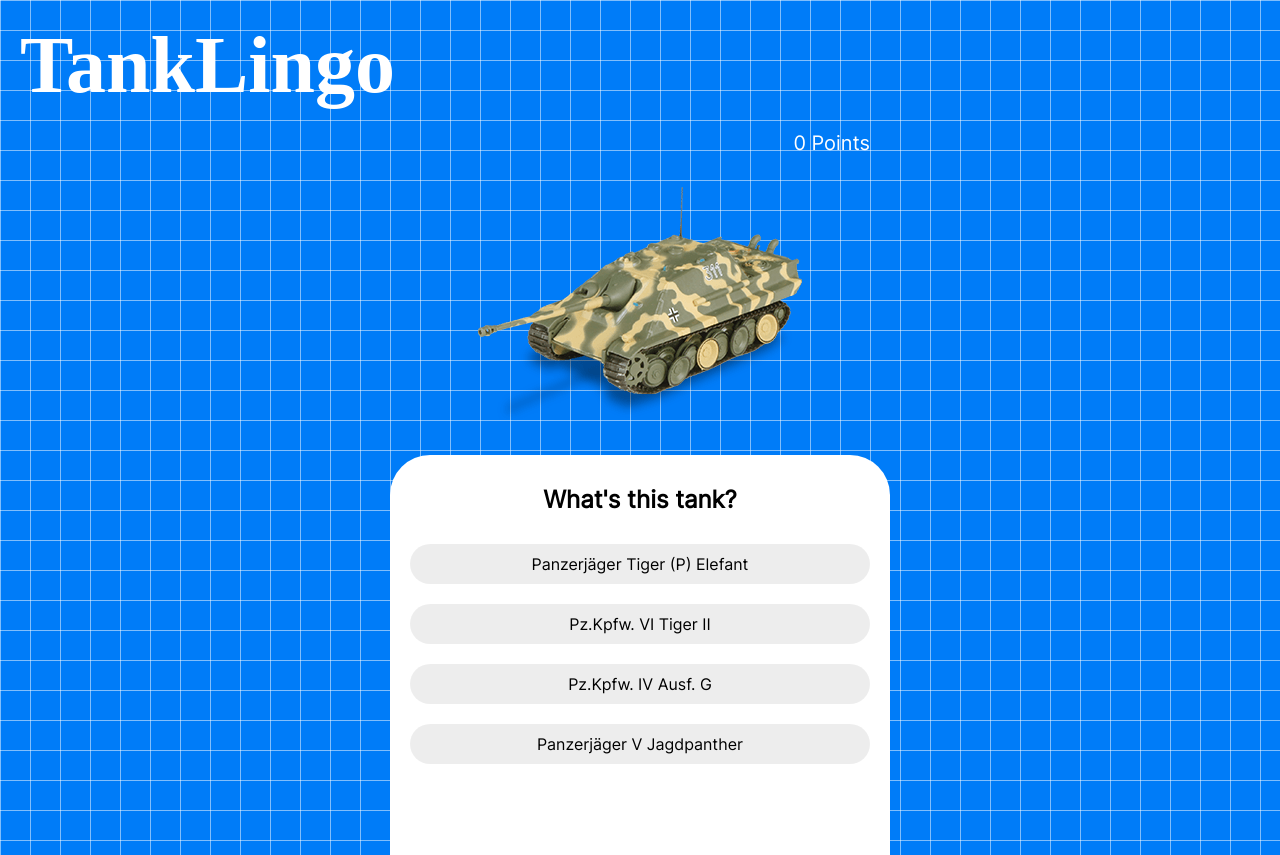
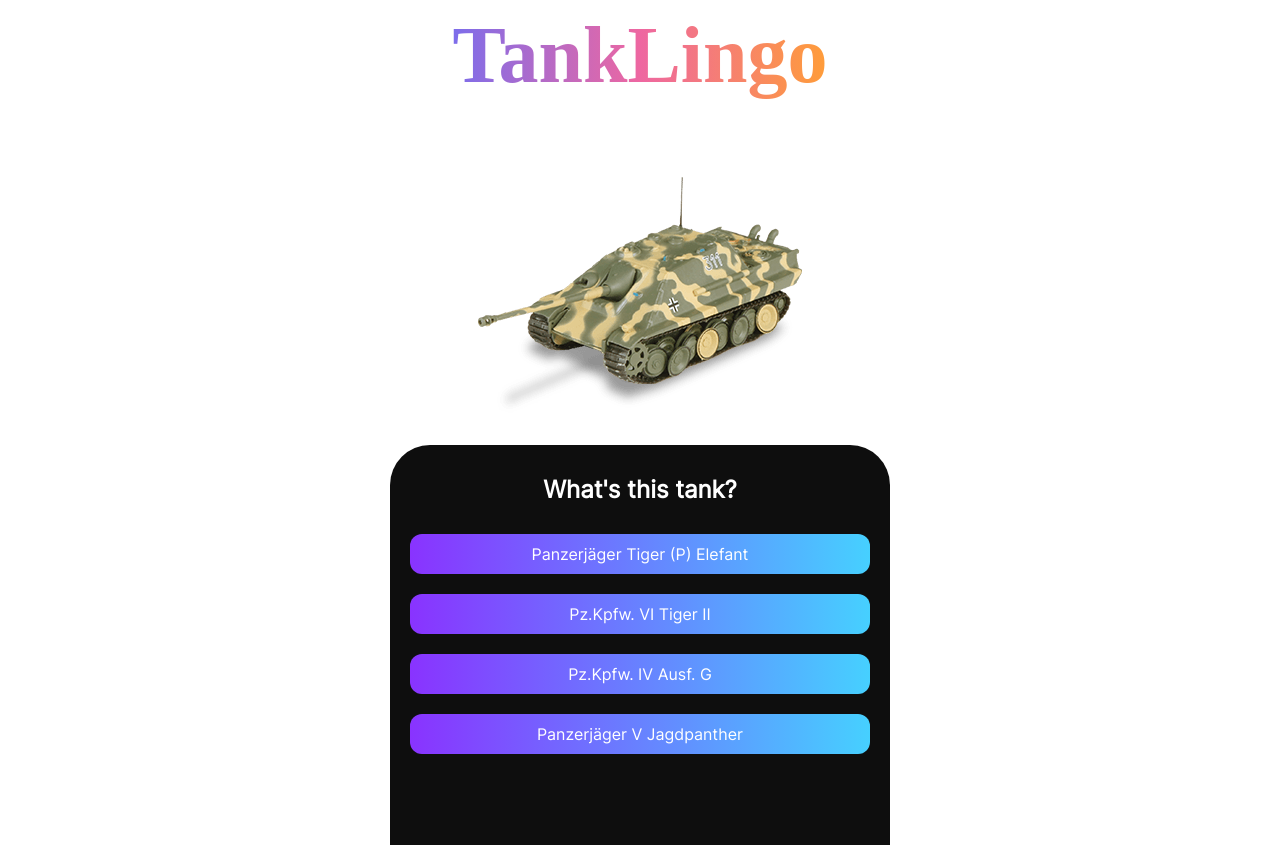
Before and after one commit to ssebastianoo/TankLingo, a Svelte app: page / in a window 1280 px wide. Built offline with nearby package versions, Linux system fonts and the light colour scheme; a web font is replaced by a local one.

Commit message:
new colors

```diff
--- a/index.html
+++ b/index.html
@@ -74,12 +74,12 @@
             sizes="16x16"
             href="/icons/web/favicon-16x16.png"
         />
-        <meta name="msapplication-TileColor" content="#007cf8" />
+        <meta name="msapplication-TileColor" content="#0e0e0e" />
         <meta
             name="msapplication-TileImage"
             content="/icons/web/ms-icon-144x144.png"
         />
-        <meta name="theme-color" content="#007cf8" />
+        <meta name="theme-color" content="#0e0e0e" />
         <!-- Primary Meta Tags -->
         <meta name="title" content="TankLingo" />
         <meta
--- a/src/App.svelte
+++ b/src/App.svelte
@@ -2,10 +2,7 @@
     import { onMount } from "svelte";
     import tanks from "./tanks.json";
 
-    type Tank = {
-        name: string;
-        file: string;
-    };
+    const production = import.meta.env.MODE === "production";
 
     $: correctTank = null;
     $: allTanks = null;
@@ -46,6 +43,7 @@
         askTank();
         loaded = true;
 
+        if (production) {
             if ("serviceWorker" in navigator) {
                 navigator.serviceWorker
                     .register("/service-worker.js", {
@@ -55,35 +53,42 @@
                         registration.update();
                     });
             }
+        }
     });
 
+    let canClick = true;
+
     function checkClick(e) {
+        if (canClick) {
             if (e.target.dataset.name === correctTank.name) {
-            e.target.style.backgroundColor = "#75ff6e";
+                e.target.style.background = "#75ff6e";
                 points++;
             } else {
-            e.target.style.backgroundColor = "#ff7a59";
+                e.target.style.background = "#ff7a59";
                 showCorrectOne = true;
                 points--;
             }
+            canClick = false;
             setTimeout(() => {
-            e.target.style.backgroundColor = "";
+                e.target.style.background = "";
                 showCorrectOne = false;
                 askTank();
+                canClick = true;
             }, 1000);
+        }
     }
 </script>
 
 <main>
-    <header>
-        <h1>TankLingo</h1>
-    </header>
     {#if !loaded}
         <p>loading...</p>
     {:else}
         <div class="parent">
             <div class="container">
                 <div class="top">
+                    <header>
+                        <h1 class="title">TankLingo</h1>
+                    </header>
                     <p class="points">
                         {points}
                         {points === 1 ? "Point" : "Points"}
@@ -101,7 +106,7 @@
                                 data-name={tank.name}
                                 style={showCorrectOne &&
                                 tank.name === correctTank.name
-                                    ? "background-color: #75ff6e"
+                                    ? "background:none;background-color: #75ff6e"
                                     : ""}
                                 on:click|preventDefault={checkClick}
                                 on:keypress
@@ -126,13 +131,6 @@
         height: 100vh;
     }
 
-    header {
-        color: white;
-        display: flex;
-        align-items: center;
-        padding: 20px;
-    }
-
     .parent {
         display: flex;
         justify-content: center;
@@ -153,9 +151,20 @@
         margin: 0;
     }
 
-    h1 {
+    header {
+        display: flex;
+        justify-content: center;
+    }
+
+    .title {
         font-family: "Brixton Wood";
         font-size: 80px;
+        color: white;
+        margin: 10px 0 20px;
+        background: linear-gradient(to right, #7c6deb, #ee67a1, #ff9d39);
+        background-clip: text;
+        -webkit-background-clip: text;
+        color: transparent;
     }
 
     .points {
@@ -166,7 +175,7 @@
     }
 
     .top {
-        min-height: calc(40vh - 120px);
+        min-height: calc(50vh);
     }
 
     .pic {
@@ -176,8 +185,8 @@
     }
 
     .guess {
-        min-height: calc(60vh - 120px);
-        background-color: white;
+        min-height: calc(50vh - 40px);
+        background-color: #0e0e0e;
         padding: 20px;
         border-top-left-radius: 40px;
         border-top-right-radius: 40px;
@@ -193,10 +202,10 @@
             gap: 20px;
 
             .option {
-                background-color: rgba(0, 0, 0, 7%);
+                background: linear-gradient(to right, #8933ff, #46d0ff);
                 display: flex;
                 justify-content: center;
-                border-radius: 50px;
+                border-radius: 12px;
                 padding: 10px;
                 cursor: pointer;
 
--- a/src/app.scss
+++ b/src/app.scss
@@ -1,5 +1,3 @@
-$blue: #007cf8;
-
 @font-face {
     font-family: "Inter";
     src: url("/Inter-Regular.ttf");
@@ -8,17 +6,6 @@ $blue: #007cf8;
 body {
     min-height: 100vh;
     margin: 0;
-    background-color: $blue;
     font-family: "Inter";
-    background-size: 30px 30px;
-    background-image: linear-gradient(
-            to right,
-            rgba(255, 255, 255, 0.5) 1px,
-            transparent 1px
-        ),
-        linear-gradient(
-            to bottom,
-            rgba(255, 255, 255, 0.5) 1px,
-            transparent 1px
-        );
+    color: white;
 }
```
Also changed, not shown: public/manifest.json. Lines whose indentation alone changed are shown as unchanged.
